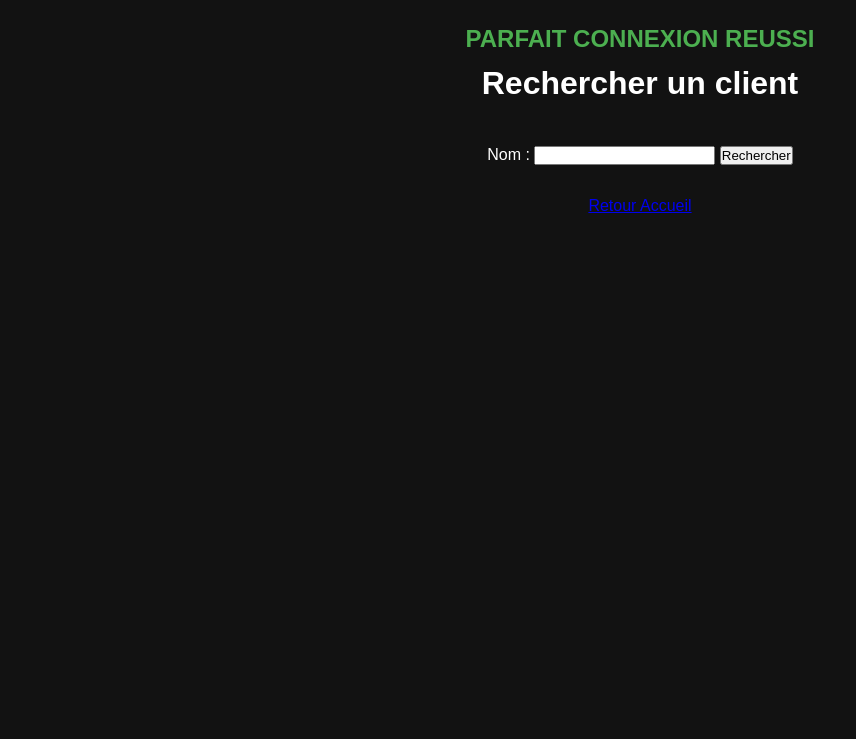
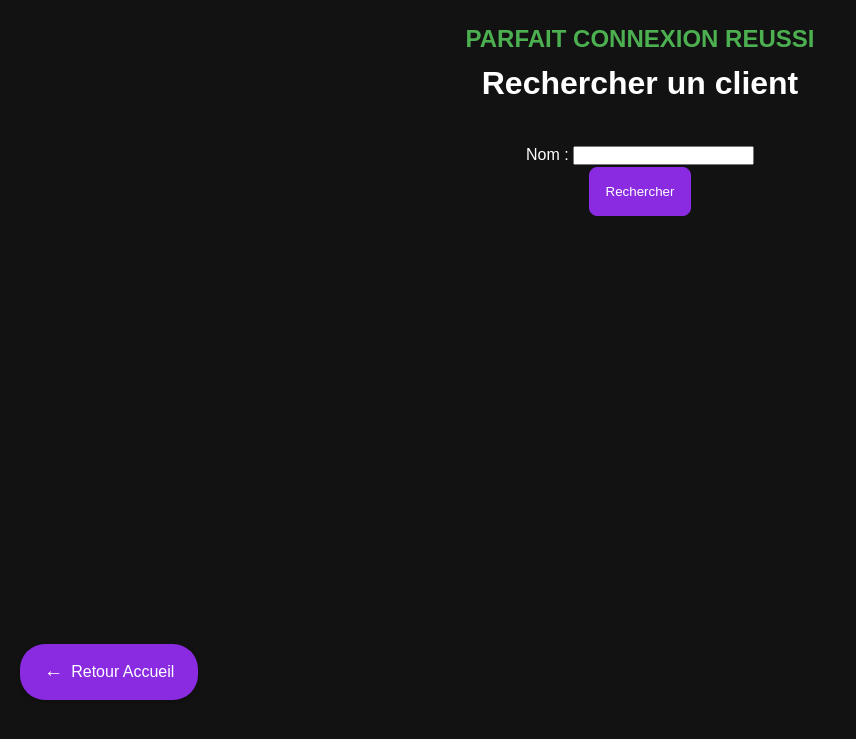
Before and after one commit to matskobinks/garsrelou.eu, a PHP site: page /content/php/commandes/affichernomdup.php in a window 1280 px wide. Shown: the top 739 px of the page, without its empty margins (0-856 px from the left). Run offline with PHP 8.4, Linux system fonts and the light colour scheme; data that the repository does not hold is empty.

Commit message:
jespere je peux revenir en arriere

```diff
--- a/content/php/commandes/affichage_produit.php
+++ b/content/php/commandes/affichage_produit.php
@@ -1,6 +1,6 @@
 <html>
     <head>
-    <link rel="stylesheet" href="/css/style.css">
+        <link rel="stylesheet" href="/css/style.css">
     </head>
     <body>
     <?php
@@ -28,7 +28,7 @@
     <?php }?>
     </table></center>
     <br><br>
-    <center><a href="index2.html">Retour Acceuil</a></center>
+    <center><a href="index2.html" class="back-button">Retour Accueil</a></center>
 <?php
     mysqli_close($conn);?>
     </body>
--- a/content/php/commandes/afficher_commande.php
+++ b/content/php/commandes/afficher_commande.php
@@ -24,7 +24,7 @@
     <?php }?>
     </table></center>
     <br><br>
-    <center><a href="index2.html">Retour Acceuil</a></center>
+    <center><a href="index2.html" class="back-button">Retour Accueil</a></center>
 <?php
     mysqli_close($conn);?>
     </body>
--- a/content/php/commandes/afficher_nom.php
+++ b/content/php/commandes/afficher_nom.php
@@ -1,6 +1,6 @@
 <html>
     <head>
-    <link rel="stylesheet" href="/css/style.css">
+        <link rel="stylesheet" href="/css/style.css">
     </head>
     <body>
     <?php
@@ -24,7 +24,7 @@
     <?php }?>
     </table></center>
     <br><br>
-    <center><a href="index2.html">Retour Acceuil</a></center>
+    <center><a href="index2.html" class="back-button">Retour Accueil</a></center>
 <?php
     mysqli_close($conn);?>
     </body>
--- a/content/php/commandes/afficher_produits.php
+++ b/content/php/commandes/afficher_produits.php
@@ -1,6 +1,6 @@
 <html>
     <head>
-    <link rel="stylesheet" href="/css/style.css">
+        <link rel="stylesheet" href="/css/style.css">
     </head>
     <body>
     <?php
@@ -24,7 +24,7 @@
     <?php }?>
     </table></center>
     <br><br>
-    <center><a href="index2.html">Retour Acceuil</a></center>
+    <center><a href="index2.html" class="back-button">Retour Accueil</a></center>
 <?php
     mysqli_close($conn);?>
     </body>
--- a/content/php/commandes/affichernomdup.php
+++ b/content/php/commandes/affichernomdup.php
@@ -1,5 +1,7 @@
 <html>
-    <head><link rel="stylesheet" href="/css/style.css"></head>
+    <head>
+        <link rel="stylesheet" href="/css/style.css">
+    </head>
     <body>
     <?php
     @include("connexion.php");
@@ -10,7 +12,7 @@
         <form method="POST" action="">
             <label for="nom">Nom :</label>
             <input type="text" id="nom" name="nom" required>
-        <button type="submit">Rechercher</button>
+            <button type="submit" class="grid-button">Rechercher</button>
         </form>
 
         <?php
@@ -31,7 +33,7 @@
                 }
                 echo '</table>';
             } else {
-            echo '<p>Aucun client trouver.</p>';
+                echo '<p>Aucun client trouvé.</p>';
             }
 
             mysqli_free_result($resultat);
@@ -39,7 +41,7 @@
         mysqli_close($conn);
         ?>
         <br>
-    <a href="index2.html">Retour Accueil</a>
+        <a href="index2.html" class="back-button">Retour Accueil</a>
     </center>
     </body>
 </html>
--- a/content/php/commandes/afficherstock.php
+++ b/content/php/commandes/afficherstock.php
@@ -1,6 +1,6 @@
 <html>
     <head>
-    <link rel="stylesheet" href="/css/style.css">
+        <link rel="stylesheet" href="/css/style.css">
     </head>
     <body>
     <?php
@@ -40,7 +40,7 @@
          </table>
     </center>
     <br><br>
-    <center><a href="index2.html">Retour Accueil</a></center>
+    <center><a href="index2.html" class="back-button">Retour Accueil</a></center>
     <?php
     // Fermeture de la connexion
     mysqli_close($conn);
--- a/content/php/commandes/faux.html
+++ b/content/php/commandes/faux.html
@@ -8,5 +8,6 @@
 </head>
 <body>
     <p>mauvaise pioche :/</p>
+    <center><a href="index.html" class="back-button">Retour Accueil</a></center>
 </body>
 </html>
--- a/content/php/commandes/index.html
+++ b/content/php/commandes/index.html
@@ -1,6 +1,6 @@
 <html lang="en">
 <head>
-    <link rel="stylesheet" type="text/css" href="log2.css">
+    <link rel="stylesheet" type="text/css" href="/css/style.css">
     <meta charset="UTF-8">
 
     <title>Connexion</title>
@@ -16,8 +16,6 @@
         <input type="reset" value="annuler" class="style"><br>
         <a href="enregistrer.html">S'enregistrer</a>
         </div></center>
-        </form>
-
-
+    </form>
 </body>
 </html>
```
Lines whose indentation alone changed are shown as unchanged.
